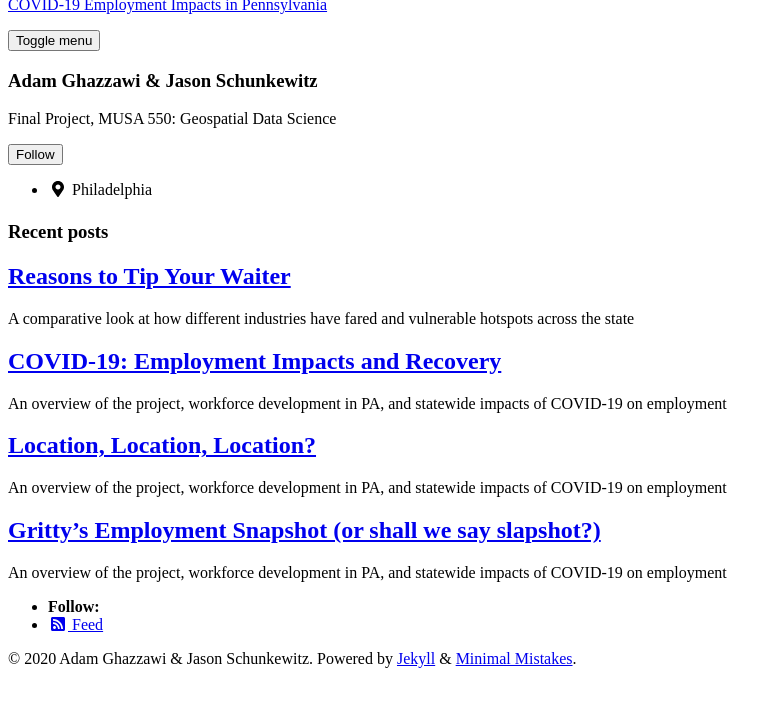
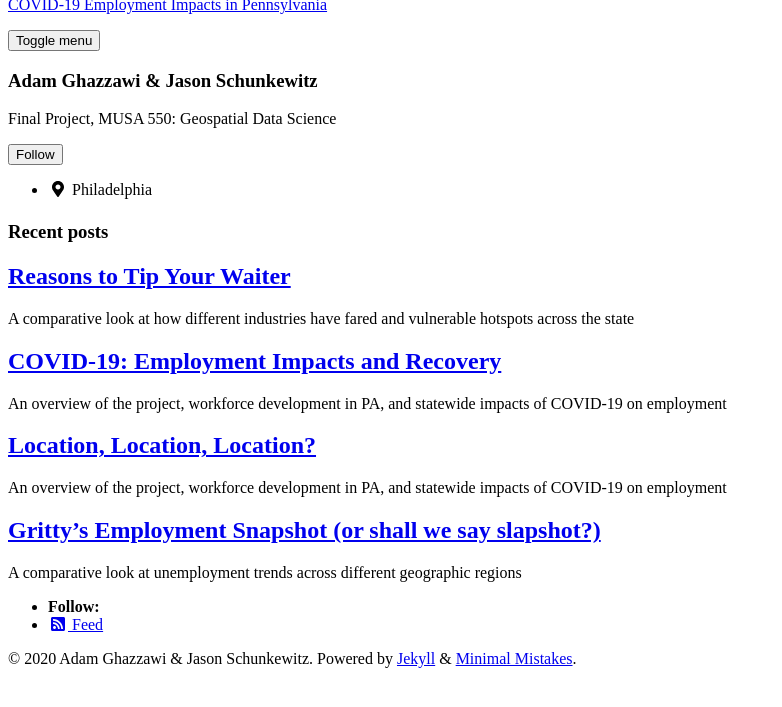
Before and after one commit to amghazzawi/PAemployment, a Jekyll site: the page built from index.html, in a window 1280 px wide, cut to the strip 112-819 px from the top of the page. Shown: the whole strip, without its empty margins (0-782 px from the left). Built offline with Jekyll 4.4.1, drawn with Linux system fonts in a browser that asks for light colours; cached includes are drawn as plain includes; nearby versions of some CDN libraries; the list of posts is cut into pages by our own code.

Commit message:
Update 2019-04-13-folium-charts.md

```diff
--- a/_posts/2019-04-13-folium-charts.md
+++ b/_posts/2019-04-13-folium-charts.md
@@ -1,7 +1,7 @@
 ---
 title: "Gritty's Employment Snapshot (or shall we say slapshot?)"
 date: 2020-12-21
-excerpt: "An overview of the project, workforce development in PA, and statewide impacts of COVID-19 on employment"
+excerpt: "A comparative look at unemployment trends across different geographic regions"
 categories:
   - blog
 hv-loader:
```
Also changed, not shown: other parts of _posts/2019-04-13-folium-charts.md (+0 -5 lines).
